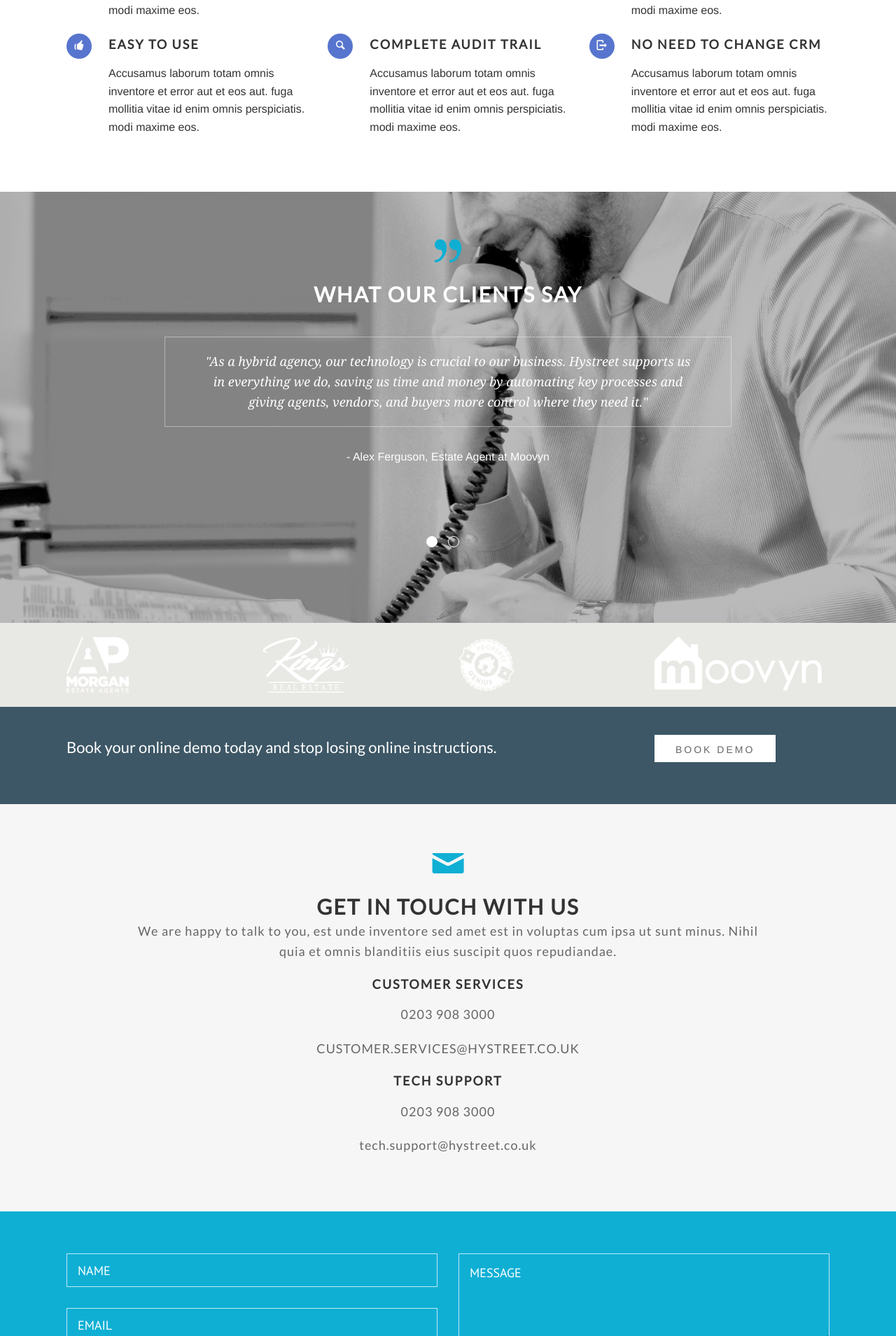
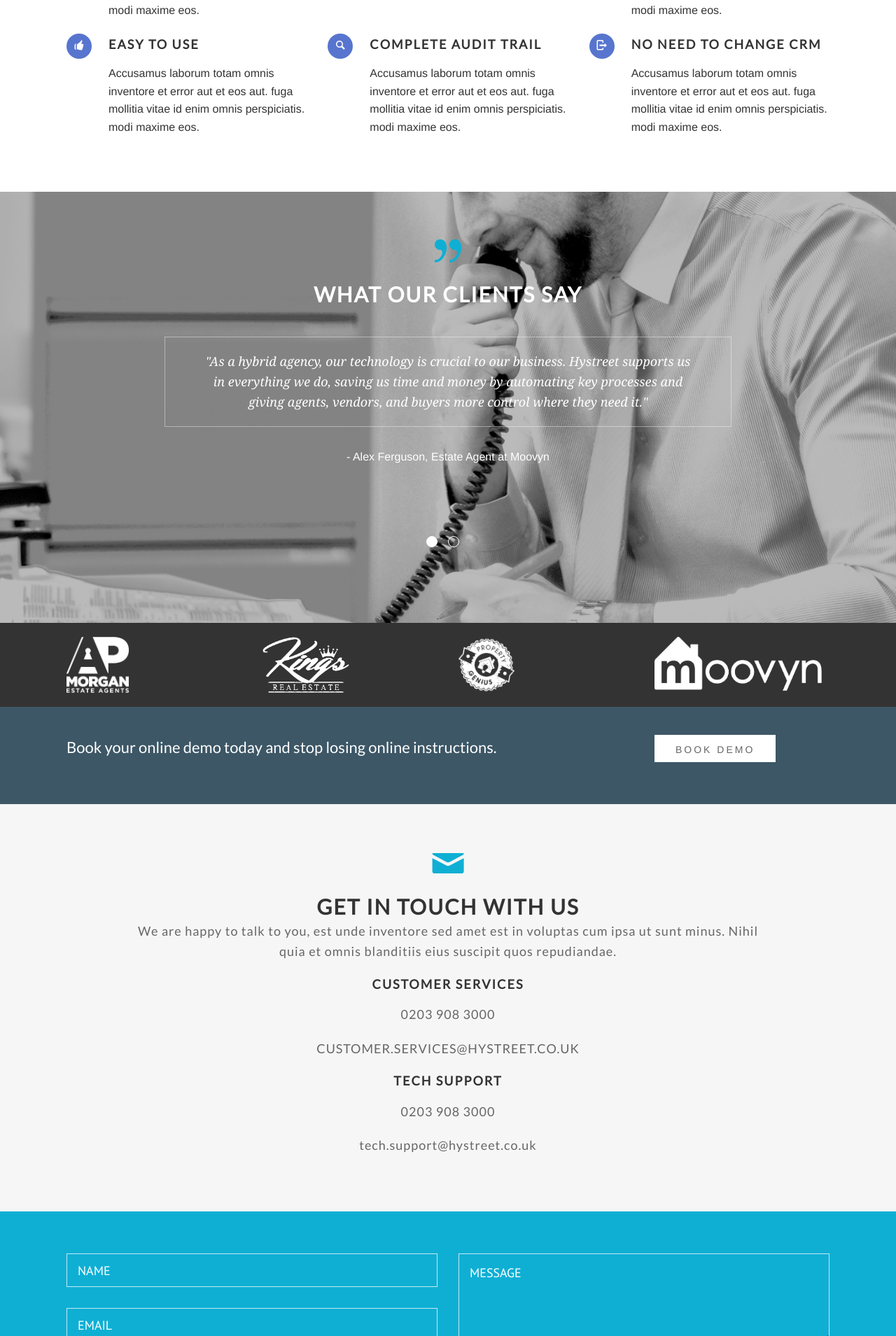
Before and after one commit to hystreet/hystreet.github.io, a Jekyll site: the page built from index.html, in a window 1280 px wide. Shown: the part 2026-3935 px from the top of the page at 70% size. Built offline with Jekyll 4.4.1, drawn with Linux system fonts in a browser that asks for light colours; some web fonts are replaced.

Commit message:
changing class to grey

```diff
--- a/_includes/clients.html
+++ b/_includes/clients.html
@@ -1,4 +1,4 @@
-<div class='full light-grey no-padding'>
+<div class='full grey no-padding'>
   <div class='spacing'></div>
   <div class='row'>
     {% for client in site.data.clients %}
```
